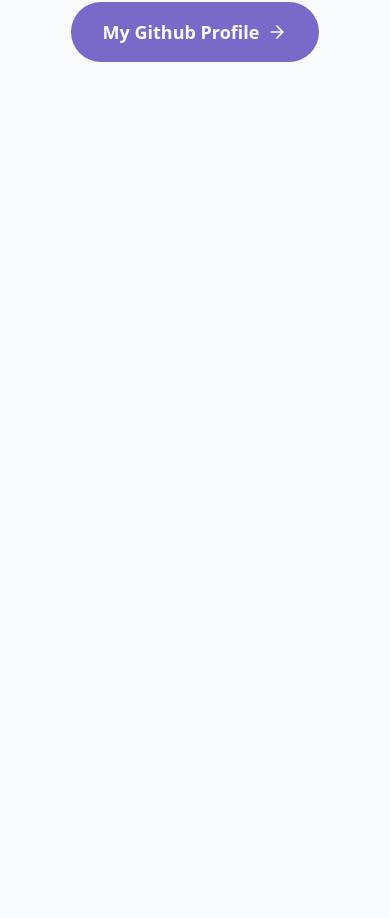
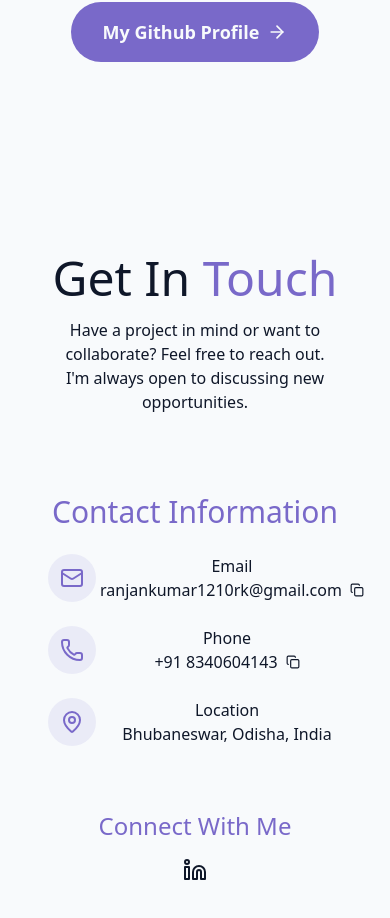
Before and after one commit to RanjanKumar971/MeteorPortfolio, a React (Vite) app: page / in a window 390 px wide. Shown: the part 7035-7953 px from the top of the page. Before the commit the page ends 7193 px from the top, so only its background shows below. Built offline with nearby package versions, Linux system fonts and the light colour scheme.

Commit message:
Half completed contactSection

```diff
--- /dev/null
+++ b/src/components/ContactSection.jsx
@@ -0,0 +1,145 @@
+import { Copy, Linkedin, Mail, MapPin, Phone } from "lucide-react";
+
+export const ContactSection = () => {
+  const copyEmail = () => {
+    const email = "ranjankumar1210rk@gmail.com";
+    if (navigator.clipboard && navigator.clipboard.writeText) {
+      navigator.clipboard.writeText(email).catch((err) => {
+        console.error("Failed to copy email: ", err);
+      });
+    } else {
+      const textarea = document.createElement("textarea");
+      textarea.value = email;
+      document.body.appendChild(textarea);
+      textarea.select();
+      try {
+        document.execCommand("copy");
+      } catch (err) {
+        console.error("Fallback: unable to copy email", err);
+      }
+      document.body.removeChild(textarea);
+    }
+  };
+
+  const copyPhone = () => {
+    const phone = "+918340604143";
+    if (navigator.clipboard && navigator.clipboard.writeText) {
+      navigator.clipboard.writeText(phone).catch((err) => {
+        console.error("Failed to copy phone: ", err);
+      });
+    } else {
+      const textarea = document.createElement("textarea");
+      textarea.value = phone;
+      document.body.appendChild(textarea);
+      textarea.select();
+      try {
+        document.execCommand("copy");
+      } catch (err) {
+        console.error("Fallback: unable to copy phone", err);
+      }
+      document.body.removeChild(textarea);
+    }
+  };
+
+  return (
+    <section id="contact" className="py-24 px-4 relative bg-secondary/30">
+      <div className="container mx-auto max-w-5xl">
+        <h2 className="text-5xl mb-4 text-center">
+          Get In <span className="text-primary">Touch</span>
+        </h2>
+
+        <p className="text-center text-muted-foreground mb-12 max-w-2xl mx-auto">
+          Have a project in mind or want to collaborate? Feel free to reach out.
+          <br />
+          I'm always open to discussing new opportunities.
+        </p>
+
+        <div className="grid grid-cols-1 md:grid-cols-2 gap-4">
+          <div className="space-y-8 pt-8">
+            <h3 className="text-3xl mb-6 text-center text-primary">
+              Contact Information
+            </h3>
+            <div className="space-y-6 flex flex-col items-center">
+              {/* Email */}
+              <div className="flex items-center space-x-1 w-full max-w-md">
+                <div className="p-3 rounded-full bg-primary/10 flex-shrink-0">
+                  <Mail className="h-6 w-6 text-primary" />
+                </div>
+                <div className="flex flex-col items-center justify-center text-center flex-1">
+                  <h4 className="font-medium">Email</h4>
+                  <div className="flex items-center gap-2">
+                    <a
+                      href="mailto:ranjankumar1210rk@gmail.com"
+                      className="text-muted-foreground hover:text-primary transition-colors"
+                    >
+                      ranjankumar1210rk@gmail.com
+                    </a>
+                    <button onClick={copyEmail} className="text-xs">
+                      <Copy
+                        className="hover:text-primary transition-colors"
+                        size={14}
+                      />
+                    </button>
+                  </div>
+                </div>
+              </div>
+
+              {/* Phone */}
+              <div className="flex items-center space-x-4 w-full max-w-md">
+                <div className="p-3 rounded-full bg-primary/10 flex-shrink-0">
+                  <Phone className="h-6 w-6 text-primary" />
+                </div>
+                <div className="flex flex-col items-center justify-center text-center flex-1">
+                  <h4 className="font-medium">Phone</h4>
+                  <div className="flex items-center gap-2">
+                    <a
+                      href="tel:+918340604143"
+                      className="text-muted-foreground hover:text-primary transition-colors"
+                    >
+                      +91 8340604143
+                    </a>
+                    <button onClick={copyPhone} className="text-xs">
+                      <Copy
+                        className="hover:text-primary transition-colors"
+                        size={14}
+                      />
+                    </button>
+                  </div>
+                </div>
+              </div>
+
+              {/* Location */}
+              <div className="flex items-center space-x-4 w-full max-w-md">
+                <div className="p-3 rounded-full bg-primary/10 flex-shrink-0">
+                  <MapPin className="h-6 w-6 text-primary" />
+                </div>
+                <div className="flex flex-col items-center justify-center text-center flex-1">
+                  <h4 className="font-medium">Location</h4>
+                  <span className="text-muted-foreground">
+                    Bhubaneswar, Odisha, India
+                  </span>
+                </div>
+              </div>
+            </div>
+
+            {/* Socials */}
+            <div className="pt-8">
+              <h4 className="text-2xl text-primary mb-4 text-center">
+                Connect With Me
+              </h4>
+              <div className="flex space-x-4 justify-center">
+                <a
+                  href="https://www.linkedin.com/in/ranjan-kumar-1b14b6250/"
+                  target="_blank"
+                  rel="noreferrer"
+                >
+                  <Linkedin className="hover:text-primary transition-colors" />
+                </a>
+              </div>
+            </div>
+          </div>
+        </div>
+      </div>
+    </section>
+  );
+};
--- a/src/pages/Home.jsx
+++ b/src/pages/Home.jsx
@@ -5,6 +5,7 @@
 import { AboutSection } from "../components/AboutSection";
 import { SkillsSection } from "../components/SkillsSection";
 import { ProjectsSection } from "../components/ProjectsSection";
+import { ContactSection } from "../components/ContactSection";
 export const Home = () => {
   return (
     <div className="min-h-screen bg-background text-foreground overflow-x-hidden">
@@ -20,6 +21,7 @@
         <AboutSection />
         <SkillsSection />
         <ProjectsSection />
+        <ContactSection />
       </main>
 
       {/* {Footer} */}
```
